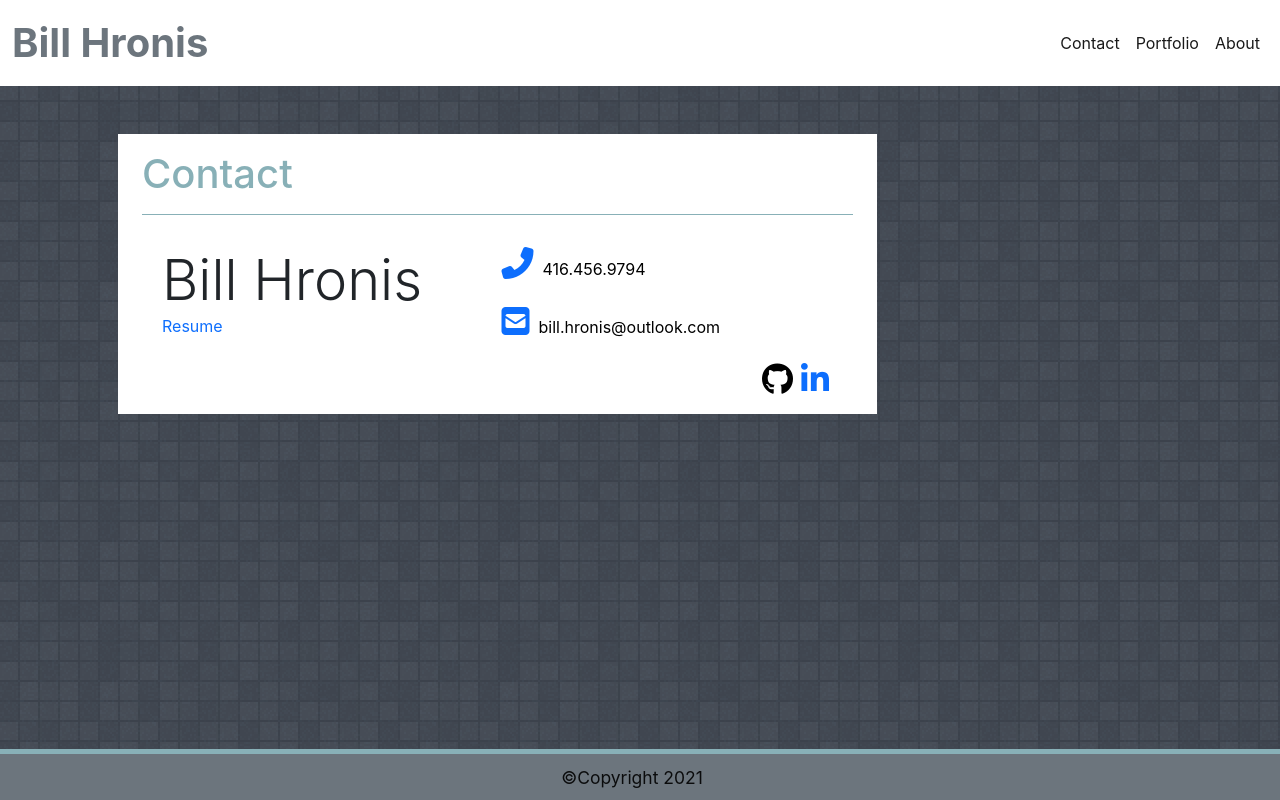
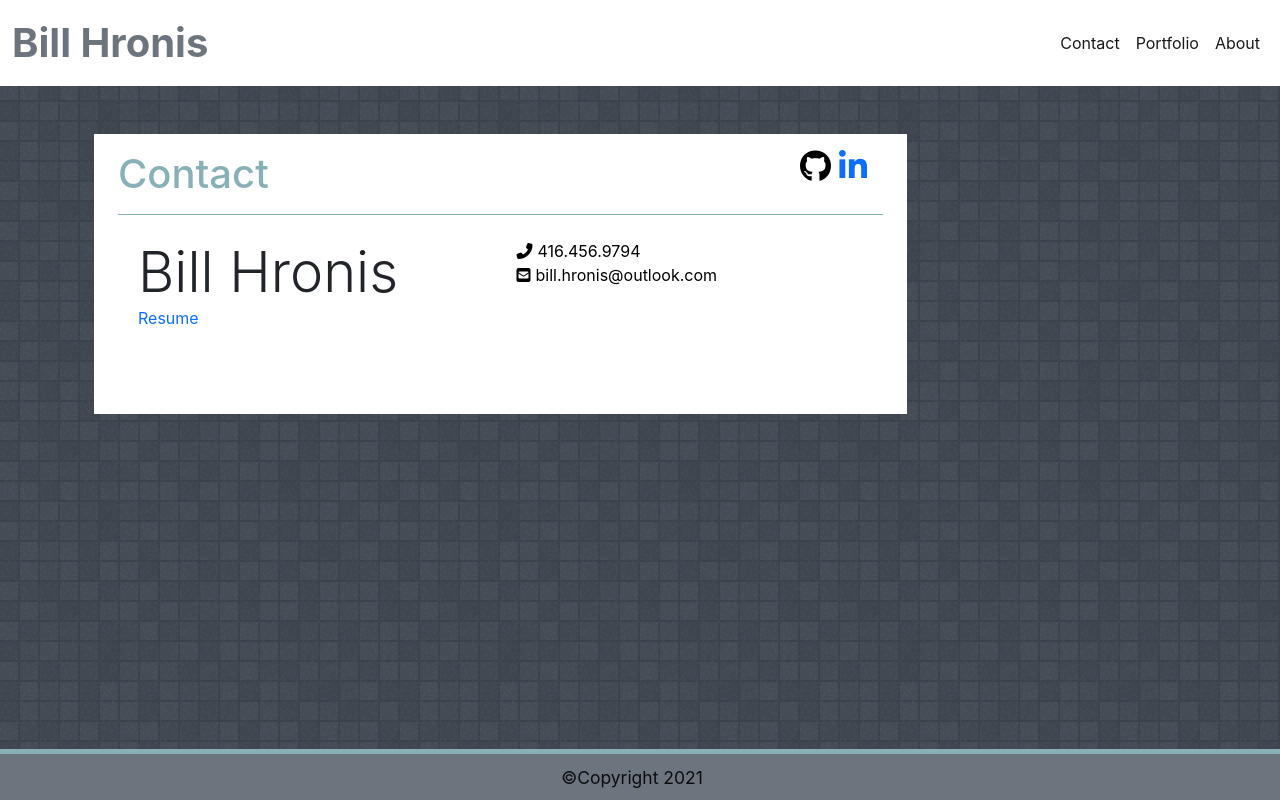
Before and after one commit to daze77/ReactPortfolio, a React (Create React App) app: page /Contact in a window 1280 px wide. Built offline with nearby package versions, Linux system fonts and the light colour scheme.

Commit message:
adjusted the linkedin and github images in the contact card.  Working on other formatting adjustments now:

```diff
--- a/src/components/aboutCard/card.css
+++ b/src/components/aboutCard/card.css
@@ -4,3 +4,8 @@
     width: 100%;
     height: 100%;
 }
+
+.header{
+    border-bottom: 1px solid #88b0b7;
+
+}
--- a/src/components/aboutCard/card.js
+++ b/src/components/aboutCard/card.js
@@ -15,7 +15,7 @@ function Card(){
                             </div>
                             <div class="col-md-8">
                                 <div class="card-body">
-                                    <h1 class="card-title lh-lg">About Me</h1>
+                                    <h1 class="card-title lh-lg header">About Me</h1>
                                     <p class="card-text">Full Stack Web Developer with a background in Project Management and a passion for learning. Effective at combining creativity and problem solving to develop user-friendly applications.  Known among staff and collogues for strong leadership, attention to detail and a positive attitude no matter the complexity of the problem or task.</p>
                                 </div>
                             </div>
--- /dev/null
+++ b/src/components/contactCard/contactCard.css
@@ -0,0 +1,16 @@
+#contact.div{
+    line-height: 0.7;
+}
+
+i.fa-envelope-square, i.fa-phone-alt{
+    padding-right: 5px
+}
+
+#contactCard h1{
+    display: inline;
+}
+
+.header{
+    border-bottom: 1px solid #88b0b7;
+
+}
--- a/src/components/contactCard/contactCard.js
+++ b/src/components/contactCard/contactCard.js
@@ -1,46 +1,41 @@
 import React from 'react'
 import Resume from '../../assets/documents/BillHronisResume-Updated.pdf'
+import './contactCard.css'
 
 
 
 function Contactcard(){
     return(
 
-    <section class="container-fluid">
-        <div class="row container-fluid pt-5">
+    <section id="contactCard" class="container-fluid">
+        <div class="row  pt-5">
             <div class="col-md-9">
                 <div class="contactCard container ">
-                    <h1 class="lh-lg">Contact</h1>
-                    <div class="container ps-2">
+                    <div class="header">
+                        <h1 class="lh-lg">Contact</h1>
+                        <div class="float-end p-3" >
+                            <a  id="github" href="https://github.com/daze77" target="_blank" rel="noreferrer" ><i class="fab fa-github fa-2x"></i></a>
+                            <a href="https://www.linkedin.com/in/bill-hronis-8b9357155" target="_blank" rel="noreferrer"><i class="ps-2 fab fa-linkedin-in fa-2x "></i></a>
+                        </div>
+                    </div>
+                    <div class=" ps-2">
                         <div class="row">
-                            <div class="col-md-6 p-4">
+                            <div class="col-sm-6 p-4">
                                 <h2 class="d-inline display-4">Bill Hronis</h2>
                                 <br/>
                                 <a href={Resume} target="_blank" rel="noreferrer" >Resume</a>
                             </div>
-                            <div class="col-md-6 py-4">
+                            <div class="col-sm-6 py-4" id="contact">
                                 <div class="phone">
-                                    <a href="tel:+14164569794"><i class="fas fa-phone-alt fa-2x"></i></a>
-                                    <a id="phone" href="tel:+14164569794">&nbsp;&nbsp;416.456.9794</a>
+                                    <a id="phone" href="tel:+14164569794"><i class="fas fa-phone-alt "></i>416.456.9794</a>
                                 </div>
-                                <br/>
                                 <div class="email">
-                                    <a href="mailto:bill.hronis@outlook.com"><i class="fas fa-envelope-square fa-2x"></i></a>
-                                    <a id="email" href="mailto:bill.hronis@outlook.com">&nbsp;&nbsp;bill.hronis@outlook.com</a>
+                                    <a id="email" href="mailto:bill.hronis@outlook.com"><i class="fas fa-envelope-square"></i>bill.hronis@outlook.com</a>
                                 </div>
                             </div>
                         </div>
                     </div>
-                    <div class="container">
-                        <div class="row">
-                            <div class="col">
-                                <div class="float-end p\y-3" >
-                                    <a  id="github" href="https://github.com/daze77" target="_blank" rel="noreferrer" ><i class="fab fa-github fa-2x"></i></a>
-                                    <a href="https://www.linkedin.com/in/bill-hronis-8b9357155" target="_blank" rel="noreferrer"><i class="ps-2 fab fa-linkedin-in fa-2x "></i></a>
-                                </div>
-                            </div>
-                        </div>
-                    </div>
+
                 </div>
             </div>
         </div>
--- a/src/components/navBar/navBar.js
+++ b/src/components/navBar/navBar.js
@@ -7,7 +7,7 @@ function NavBar(){
 
     <nav class="myname navbar navbar-expand-lg navbar-light bg-white">
         <div class="container-fluid">
-            <Link to="/about" class="navbar-brand fs-1 text fw-bold text-muted" href="index.html"  >Bill Hronis</Link>
+            <Link to="/about" class="navbar-brand fs-1 text fw-bold text-muted" href="index.html" >Bill Hronis</Link>
             <button class="navbar-toggler ms-auto" type="button" data-bs-toggle="collapse"
                 data-bs-target="#navbarTogglerDemo01" aria-controls="navbarTogglerDemo01" aria-expanded="false"
                 aria-label="Toggle navigation">
--- a/src/components/portfolioCard/portfolioCard.js
+++ b/src/components/portfolioCard/portfolioCard.js
@@ -9,7 +9,7 @@ function Portfoliocard(){
             <div class="pt-5 col-12 col-md-9">
                 <div class="card1 container">
 
-                    <h1 class="lh-lg">Portfolio</h1>
+                    <h1 class="lh-lg header">Portfolio</h1>
                     <br/>
 
                     <div class="row row-cols-1 row-cols-md-2 g-4">
--- a/src/index.css
+++ b/src/index.css
@@ -13,50 +13,3 @@ code {
   font-family: source-code-pro, Menlo, Monaco, Consolas, 'Courier New',
     monospace;
 }
-
-
-.bodybgnd{
-  background-image: url("./assets/images/background/random_grey_variations_@2X.png");
-}
-
-
-h1, h5{
-  color: #88B0B7;
-  border-bottom: 1px solid #88b0b7;
-}
-
-
-.card1{
-  height:min-content;
-  background-color: white;
-  min-height: 550px;
-}
-
-.contactCard{
-  height:min-content;
-  background-color: white;
-  min-height: 280px;
-}
-
-.footerline{
-  border-top: 5px solid #88B0B7;
-}
-
-.phone, .email {
-  padding: 2px, 0px;
-}
-
-
-
-a:link, a:visited, a:hover, a:active{
-  text-decoration: none;
-
-}
-
-
-#phone, #email{
-  color: black
-}
-#github {
-  color: black
-}
--- a/src/pages/About.js
+++ b/src/pages/About.js
@@ -6,7 +6,7 @@ function AboutPage(){
 
     return(
         <>
-        <Card/>
+            <Card/>
         </>
     )
 
--- a/src/pages/Contact.js
+++ b/src/pages/Contact.js
@@ -5,7 +5,7 @@ function ContactPages(){
 
     return(
         <>
-        <ContactCard/>
+            <ContactCard/>
 
         </>
     )
--- a/src/pages/Pages.css
+++ b/src/pages/Pages.css
@@ -3,3 +3,44 @@
 body{
     background-image: url(../assets/images/background/random_grey_variations_@2X.png);
 }
+
+
+h1, h5{
+    color: #88B0B7;
+  }
+
+
+  .card1{
+    height:min-content;
+    background-color: white;
+    min-height: 550px;
+  }
+
+  .contactCard{
+    height:min-content;
+    background-color: white;
+    min-height: 280px;
+  }
+
+  .footerline{
+    border-top: 5px solid #88B0B7;
+  }
+
+  .phone, .email {
+    padding: 2px, 0px;
+  }
+
+
+
+  a:link, a:visited, a:hover, a:active{
+    text-decoration: none;
+
+  }
+
+
+  #phone, #email{
+    color: black
+  }
+  #github {
+    color: black
+  }
```
